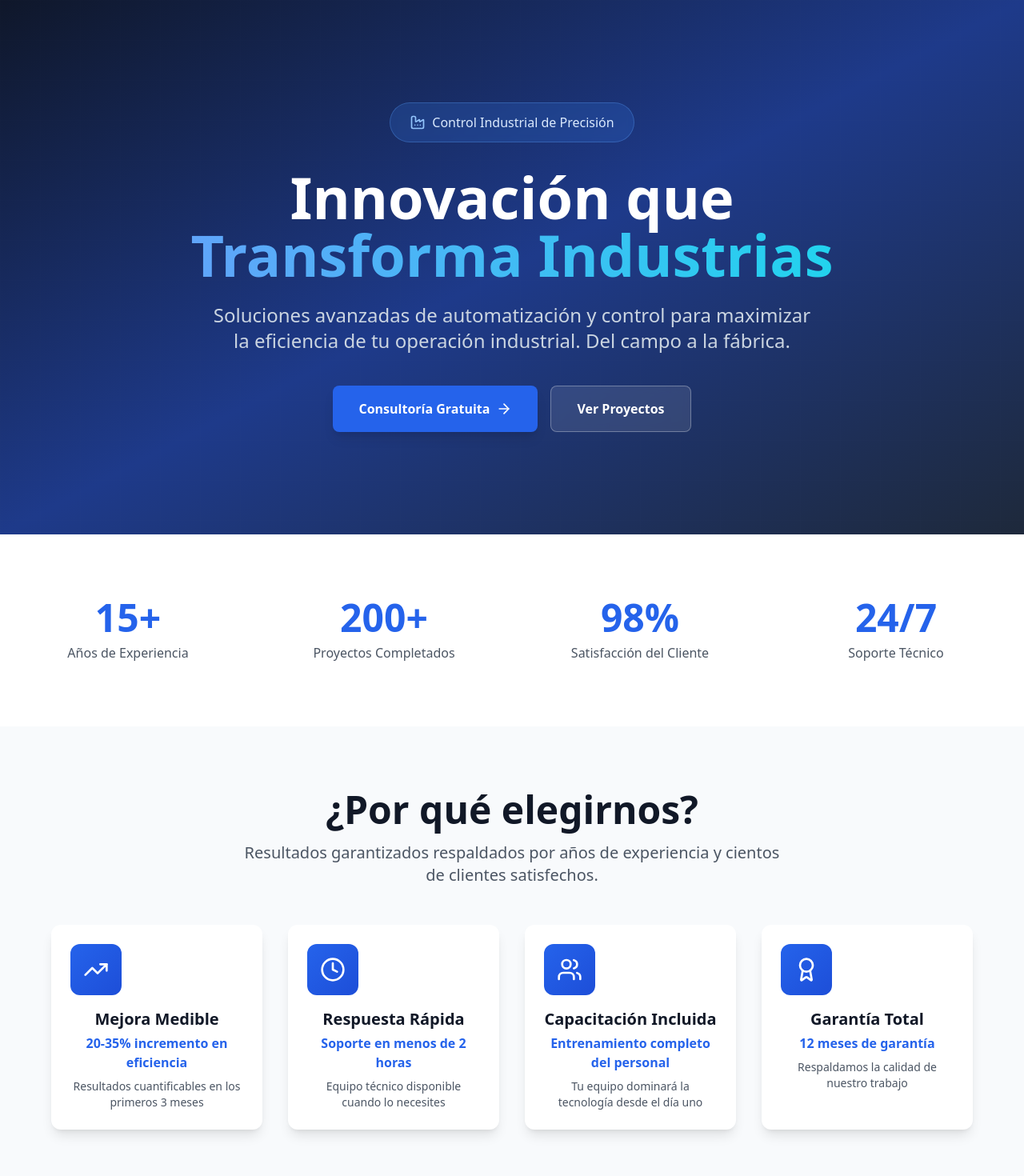
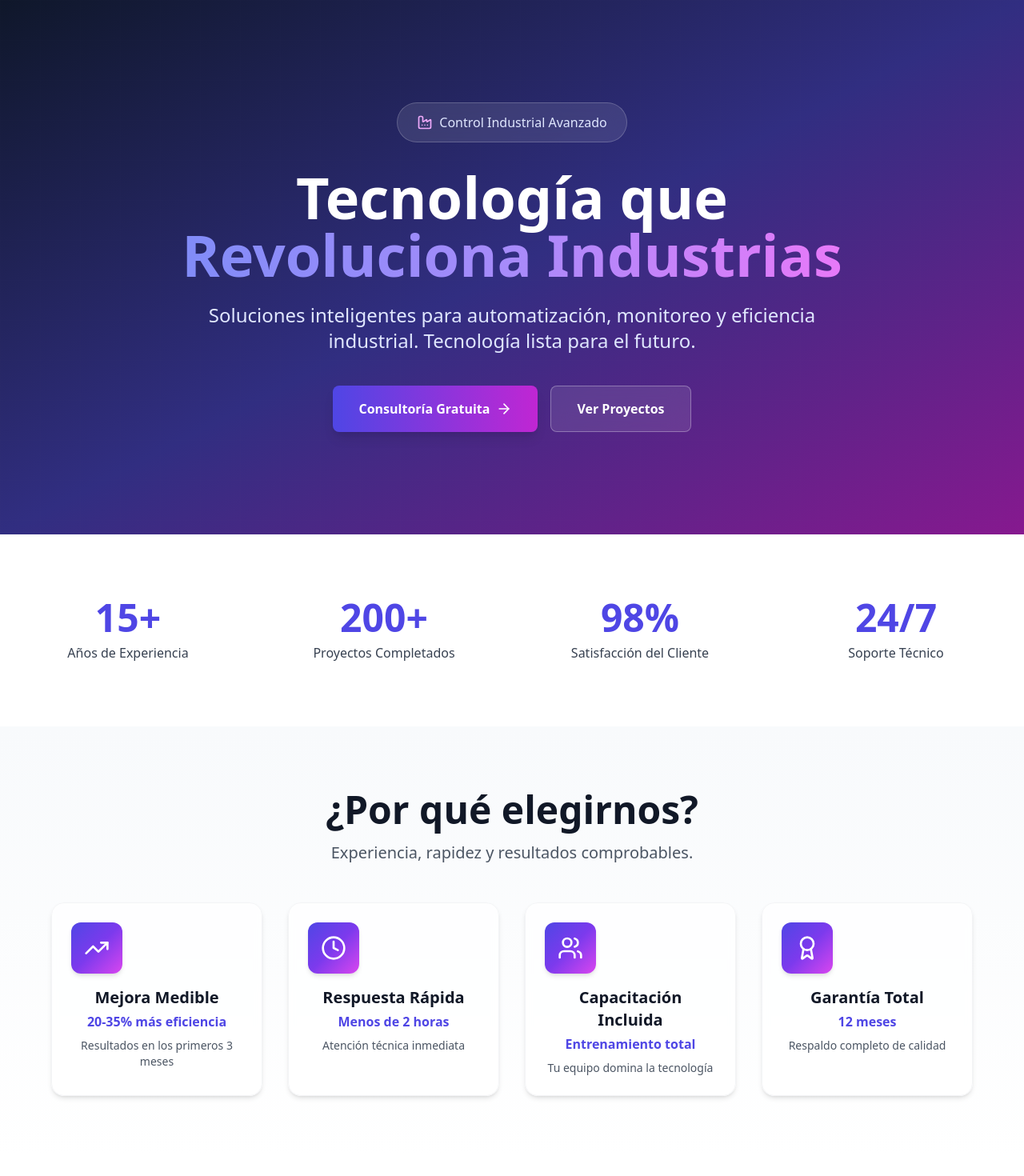
Before and after one commit to Strechtech/AGRONOIR_PROJECT, a React (Vite) app: page / in a window 1280 px wide. Shown: the part 80-1550 px from the top of the page at 80% size. Built offline with nearby package versions, Linux system fonts and the light colour scheme; no server answers.

Commit message:
add : incuison de nueva biblioteca

```diff
--- a/package.json
+++ b/package.json
@@ -12,6 +12,7 @@
   "dependencies": {
     "@supabase/supabase-js": "^2.76.1",
     "lucide-react": "^0.548.0",
+    "prop-types": "^15.8.1",
     "react": "^19.1.1",
     "react-dom": "^19.1.1",
     "react-router-dom": "^7.9.4"
--- a/src/pages/Home.jsx
+++ b/src/pages/Home.jsx
@@ -1,25 +1,16 @@
 // ============================================
-// 📄 LANDING PAGE - CLEAN CODE VERSION
+// 🎨 LANDING PAGE - MODERNIZED + NAVIGATION
 // ============================================
 
 import React from 'react';
 import PropTypes from 'prop-types';
 import {
-  ArrowRight,
-  CheckCircle,
-  Factory,
-  TrendingUp,
-  Clock,
-  Users,
-  Award,
-  PackageCheck,
-  Zap,
-  Shield,
-  Cpu,
-  Target,
+  ArrowRight, Factory, TrendingUp, Clock, Users, Award,
+  PackageCheck, Zap, Shield, Cpu, Target,
 } from 'lucide-react';
+import { useNavigate } from 'react-router-dom'; // 🔹 navegación
 
-// 🎯 Hooks y componentes UI
+// Hooks y componentes personalizados
 import { useContactForm } from '../hooks/LogicForms';
 import { FormSection } from '../UI/Forms';
 
@@ -35,30 +26,10 @@ const STATS = [
 ];
 
 const GUARANTEES = [
-  {
-    icon: TrendingUp,
-    title: "Mejora Medible",
-    metric: "20-35% incremento en eficiencia",
-    description: "Resultados cuantificables en los primeros 3 meses",
-  },
-  {
-    icon: Clock,
-    title: "Respuesta Rápida",
-    metric: "Soporte en menos de 2 horas",
-    description: "Equipo técnico disponible cuando lo necesites",
-  },
-  {
-    icon: Users,
-    title: "Capacitación Incluida",
-    metric: "Entrenamiento completo del personal",
-    description: "Tu equipo dominará la tecnología desde el día uno",
-  },
-  {
-    icon: Award,
-    title: "Garantía Total",
-    metric: "12 meses de garantía",
-    description: "Respaldamos la calidad de nuestro trabajo",
-  },
+  { icon: TrendingUp, title: "Mejora Medible", metric: "20-35% más eficiencia", description: "Resultados en los primeros 3 meses" },
+  { icon: Clock, title: "Respuesta Rápida", metric: "Menos de 2 horas", description: "Atención técnica inmediata" },
+  { icon: Users, title: "Capacitación Incluida", metric: "Entrenamiento total", description: "Tu equipo domina la tecnología" },
+  { icon: Award, title: "Garantía Total", metric: "12 meses", description: "Respaldo completo de calidad" },
 ];
 
 const SECTORS = [
@@ -75,9 +46,9 @@ const SECTORS = [
 // ============================================
 
 const StatCard = ({ value, label }) => (
-  <div className="text-center transform hover:scale-105 transition-transform">
-    <p className="text-4xl md:text-5xl font-bold text-blue-600 mb-2">{value}</p>
-    <p className="text-gray-600 font-medium">{label}</p>
+  <div className="text-center transform hover:scale-110 transition-transform">
+    <p className="text-4xl md:text-5xl font-bold text-indigo-600 mb-2">{value}</p>
+    <p className="text-gray-700 font-medium">{label}</p>
   </div>
 );
 
@@ -87,12 +58,12 @@ StatCard.propTypes = {
 };
 
 const GuaranteeCard = ({ icon: Icon, title, metric, description }) => (
-  <div className="bg-white rounded-xl p-6 shadow-lg hover:shadow-xl transition-transform hover:-translate-y-1">
-    <div className="w-16 h-16 bg-gradient-to-br from-blue-600 to-blue-700 rounded-xl flex items-center justify-center mb-4">
+  <div className="bg-white/70 backdrop-blur-sm rounded-2xl p-6 shadow-md hover:shadow-xl transition-all hover:-translate-y-1 border border-gray-100">
+    <div className="w-16 h-16 bg-gradient-to-br from-indigo-600 via-violet-600 to-fuchsia-500 rounded-xl flex items-center justify-center mb-4 shadow-md">
       <Icon className="w-8 h-8 text-white" />
     </div>
     <h3 className="text-xl font-bold text-gray-900 mb-1">{title}</h3>
-    <p className="text-blue-600 font-semibold mb-2">{metric}</p>
+    <p className="text-indigo-600 font-semibold mb-2">{metric}</p>
     <p className="text-gray-600 text-sm">{description}</p>
   </div>
 );
@@ -105,8 +76,8 @@ GuaranteeCard.propTypes = {
 };
 
 const SectorCard = ({ icon: Icon, name, description }) => (
-  <div className="bg-slate-50 rounded-xl p-6 text-center hover:bg-blue-50 hover:shadow-lg transition-transform hover:-translate-y-1 group">
-    <Icon className="w-12 h-12 text-blue-600 mx-auto mb-3 group-hover:scale-110 transition-transform" />
+  <div className="bg-slate-50 rounded-2xl p-6 text-center hover:bg-gradient-to-br hover:from-indigo-50 hover:to-fuchsia-50 hover:shadow-lg transition-transform hover:-translate-y-1 group">
+    <Icon className="w-12 h-12 text-indigo-600 mx-auto mb-3 group-hover:text-fuchsia-600 group-hover:scale-110 transition-transform" />
     <p className="font-semibold text-gray-900 mb-1">{name}</p>
     <p className="text-sm text-gray-600">{description}</p>
   </div>
@@ -119,70 +90,75 @@ SectorCard.propTypes = {
 };
 
 // ============================================
-// 🧱 COMPONENTES DE SECCIÓN
+// 🧱 SECCIONES
 // ============================================
 
-const HeroSection = ({ onCTAClick }) => (
-  <section className="relative bg-gradient-to-br from-slate-900 via-blue-900 to-slate-800 py-32 overflow-hidden">
+const HeroSection = ({ onCTAClick }) => {
+  const navigate = useNavigate(); // ✅ Hook para redirigir
+
+  return (
+    <section className="relative bg-gradient-to-br from-slate-900 via-indigo-900 to-fuchsia-800 py-32 overflow-hidden">
       <div className="absolute inset-0 opacity-10 bg-[linear-gradient(rgba(255,255,255,.05)_1px,transparent_1px),linear-gradient(90deg,rgba(255,255,255,.05)_1px,transparent_1px)] bg-[size:50px_50px]" />
 
       <div className="container mx-auto px-4 relative z-10 text-center">
-      <div className="inline-flex items-center gap-2 bg-blue-500/20 backdrop-blur-sm px-6 py-3 rounded-full border border-blue-400/30 mb-8">
-        <Factory className="w-5 h-5 text-blue-300" />
-        <span className="text-blue-100 font-medium">Control Industrial de Precisión</span>
+        <div className="inline-flex items-center gap-2 bg-white/10 backdrop-blur-md px-6 py-3 rounded-full border border-white/20 mb-8">
+          <Factory className="w-5 h-5 text-fuchsia-300" />
+          <span className="text-indigo-100 font-medium">Control Industrial Avanzado</span>
         </div>
 
-      <h1 className="text-5xl md:text-7xl font-bold text-white mb-6 leading-tight">
-        Innovación que <br />
-        <span className="bg-gradient-to-r from-blue-400 to-cyan-400 bg-clip-text text-transparent">
-          Transforma Industrias
+        <h1 className="text-5xl md:text-7xl font-extrabold text-white mb-6 leading-tight">
+          Tecnología que <br />
+          <span className="bg-gradient-to-r from-indigo-400 via-violet-400 to-fuchsia-400 bg-clip-text text-transparent">
+            Revoluciona Industrias
           </span>
         </h1>
 
-      <p className="text-xl md:text-2xl text-slate-300 leading-relaxed mb-10 max-w-3xl mx-auto">
-        Soluciones avanzadas de automatización y control para maximizar la eficiencia
-        de tu operación industrial. Del campo a la fábrica.
+        <p className="text-xl md:text-2xl text-indigo-100 leading-relaxed mb-10 max-w-3xl mx-auto">
+          Soluciones inteligentes para automatización, monitoreo y eficiencia industrial.
+          Tecnología lista para el futuro.
         </p>
 
         <div className="flex flex-col sm:flex-row gap-4 justify-center">
           <button
             onClick={onCTAClick}
-          className="bg-blue-600 text-white px-8 py-4 rounded-lg font-semibold hover:bg-blue-700 transition-transform hover:scale-105 flex items-center justify-center gap-2 shadow-lg"
+            className="bg-gradient-to-r from-indigo-600 to-fuchsia-600 text-white px-8 py-4 rounded-lg font-semibold hover:from-indigo-500 hover:to-fuchsia-500 transition-transform hover:scale-105 flex items-center justify-center gap-2 shadow-lg"
           >
             Consultoría Gratuita <ArrowRight className="w-5 h-5" />
           </button>
-        <button className="bg-white/10 backdrop-blur-sm text-white px-8 py-4 rounded-lg font-semibold hover:bg-white/20 transition-all border border-white/30">
+
+          {/* ✅ BOTÓN QUE NAVEGA A /services */}
+          <button
+            onClick={() => navigate('/services')}
+            className="bg-white/10 backdrop-blur-md text-white px-8 py-4 rounded-lg font-semibold hover:bg-white/20 border border-white/30 transition-all"
+          >
             Ver Proyectos
           </button>
         </div>
       </div>
     </section>
   );
+};
 
 HeroSection.propTypes = { onCTAClick: PropTypes.func.isRequired };
 
 const StatsSection = () => (
   <section className="py-20 bg-white">
     <div className="container mx-auto px-4 grid grid-cols-2 md:grid-cols-4 gap-8">
-      {STATS.map((stat) => (
-        <StatCard key={stat.label} {...stat} />
-      ))}
+      {STATS.map((stat) => <StatCard key={stat.label} {...stat} />)}
     </div>
   </section>
 );
 
 const GuaranteesSection = () => (
-  <section className="py-20 bg-slate-50">
+  <section className="py-20 bg-gradient-to-b from-slate-50 to-white">
     <div className="container mx-auto px-4 text-center">
       <h2 className="text-4xl md:text-5xl font-bold text-gray-900 mb-4">¿Por qué elegirnos?</h2>
       <p className="text-xl text-gray-600 max-w-2xl mx-auto mb-12">
-        Resultados garantizados respaldados por años de experiencia y cientos de clientes satisfechos.
+        Experiencia, rapidez y resultados comprobables.
       </p>
 
       <div className="grid md:grid-cols-2 lg:grid-cols-4 gap-8 max-w-6xl mx-auto">
-        {GUARANTEES.map((item) => (
-          <GuaranteeCard key={item.title} {...item} />
-        ))}
+        {GUARANTEES.map((item) => <GuaranteeCard key={item.title} {...item} />)}
       </div>
     </div>
   </section>
@@ -193,31 +169,28 @@ const SectorsSection = () => (
     <div className="container mx-auto px-4 text-center">
       <h2 className="text-4xl md:text-5xl font-bold text-gray-900 mb-4">Sectores que Atendemos</h2>
       <p className="text-xl text-gray-600 max-w-2xl mx-auto mb-12">
-        Experiencia comprobada en múltiples industrias con soluciones personalizadas.
+        Soluciones adaptadas a cada industria.
       </p>
-
       <div className="grid grid-cols-2 md:grid-cols-3 lg:grid-cols-6 gap-6 max-w-6xl mx-auto">
-        {SECTORS.map((sector) => (
-          <SectorCard key={sector.name} {...sector} />
-        ))}
+        {SECTORS.map((sector) => <SectorCard key={sector.name} {...sector} />)}
       </div>
     </div>
   </section>
 );
 
 const CTASection = ({ onCTAClick }) => (
-  <section className="py-20 bg-gradient-to-br from-blue-600 to-cyan-600 text-center">
+  <section className="py-20 bg-gradient-to-br from-fuchsia-600 to-indigo-700 text-center">
     <h2 className="text-4xl md:text-5xl font-bold text-white mb-6">
-      ¿Listo para transformar tu operación?
+      ¿Listo para optimizar tu industria?
     </h2>
-    <p className="text-xl text-blue-100 mb-8 max-w-2xl mx-auto">
-      Únete a más de 200 empresas que ya optimizaron sus procesos con nosotros.
+    <p className="text-xl text-fuchsia-100 mb-8 max-w-2xl mx-auto">
+      Más de 200 empresas ya transformaron su producción.
     </p>
     <button
       onClick={onCTAClick}
-      className="bg-white text-blue-600 px-8 py-4 rounded-lg font-semibold hover:bg-blue-50 transition-transform hover:scale-105 inline-flex items-center gap-2 shadow-lg"
+      className="bg-white text-indigo-700 px-8 py-4 rounded-lg font-semibold hover:bg-indigo-50 transition-transform hover:scale-105 inline-flex items-center gap-2 shadow-lg"
     >
-      Comenzar Ahora <ArrowRight className="w-5 h-5" />
+      Empezar Ahora <ArrowRight className="w-5 h-5" />
     </button>
   </section>
 );
@@ -225,17 +198,13 @@ const CTASection = ({ onCTAClick }) => (
 CTASection.propTypes = { onCTAClick: PropTypes.func.isRequired };
 
 // ============================================
-// 🏠 MAIN COMPONENT
+// 🏠 COMPONENTE PRINCIPAL
 // ============================================
 
 export default function Home() {
   const {
-    formData,
-    errors,
-    isSubmitting,
-    submitStatus,
-    handleChange,
-    handleSubmit,
+    formData, errors, isSubmitting, submitStatus,
+    handleChange, handleSubmit,
   } = useContactForm();
 
   const scrollToContact = () => {
```
Also changed, not shown: 1 other file (tests, documents, lock files or other folders). Lines whose indentation alone changed are shown as unchanged.
